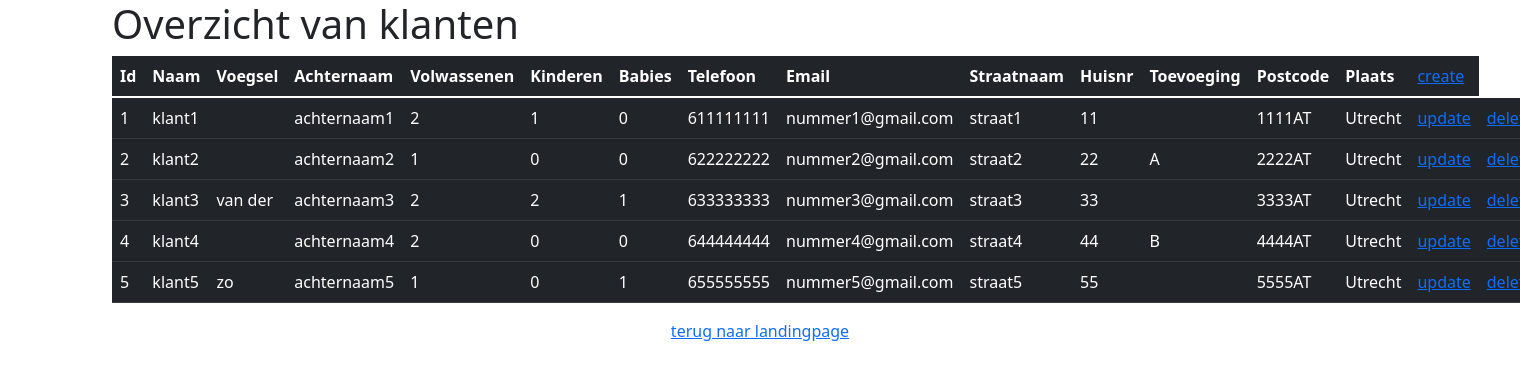
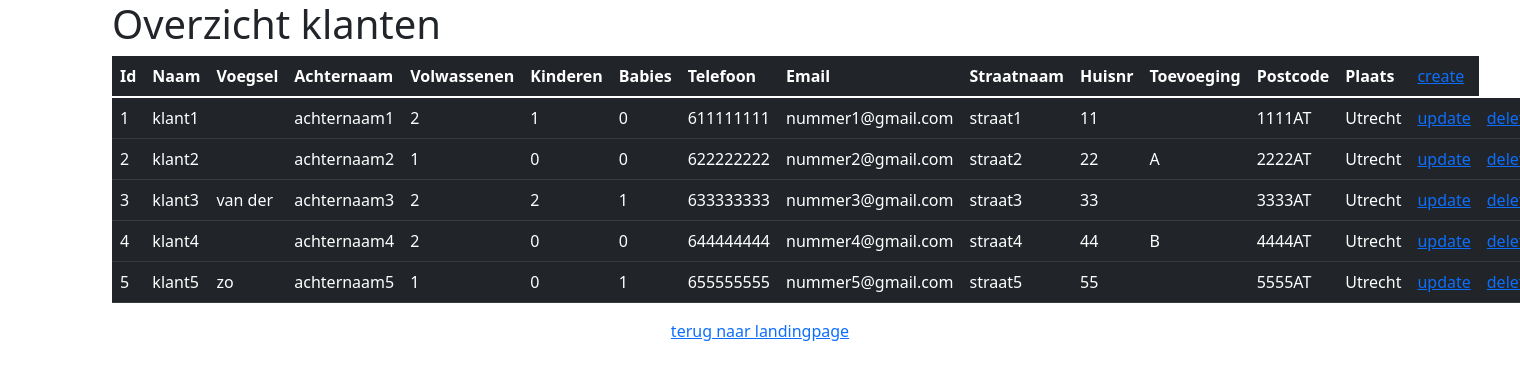
Before and after one commit to NBSKATE/VoedselbankMaaskantjeSD, a PHP site: page /klanten in a window 1520 px wide; the page is wider, and only the part inside the window is pictured. Shown: the top 380 px of that part. Run offline with PHP 8.4, Linux system fonts and the light colour scheme; data comes from the database, SQL or seed files in the repository.

Commit message:
better index for klanten

```diff
--- a/app/views/klanten/index.php
+++ b/app/views/klanten/index.php
@@ -19,7 +19,7 @@
 <body>
     <div class="container">
         <div class="row">
-            <h1>Overzicht van klanten</h1>
+            <h1>Overzicht klanten</h1>
         </div>
         <div class="row">
             <div class="col">
```
